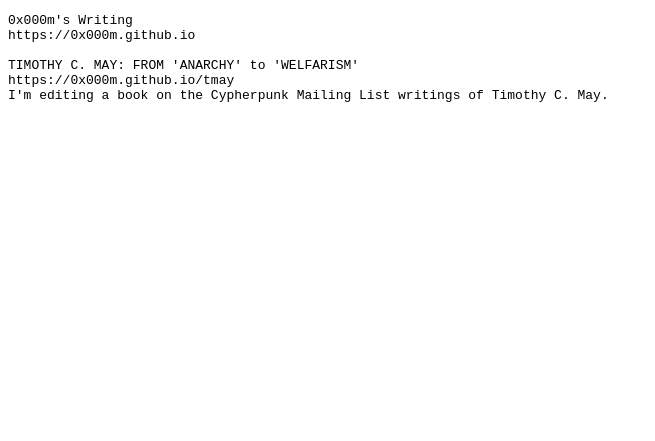
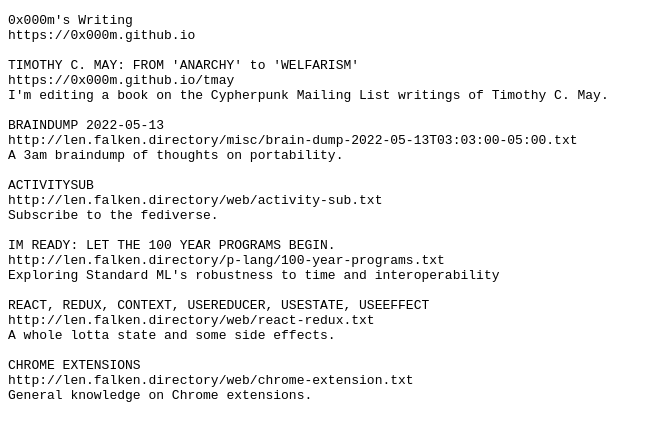
Before and after one commit to 0x000m/0x000m.github.io, a Jekyll site: the page built from index.md, in a window 1280 px wide. Shown: the top 441 px of the page, without its empty margins (0-655 px from the left). Built offline with Jekyll 4.4.1, drawn with Linux system fonts in a browser that asks for light colours.

Commit message:
Update index.md

````diff
--- a/index.md
+++ b/index.md
@@ -9,4 +9,24 @@
 TIMOTHY C. MAY: FROM 'ANARCHY' to 'WELFARISM'
 https://0x000m.github.io/tmay
 I'm editing a book on the Cypherpunk Mailing List writings of Timothy C. May.
+
+BRAINDUMP 2022-05-13
+http://len.falken.directory/misc/brain-dump-2022-05-13T03:03:00-05:00.txt
+A 3am braindump of thoughts on portability.
+
+ACTIVITYSUB
+http://len.falken.directory/web/activity-sub.txt
+Subscribe to the fediverse.
+
+IM READY: LET THE 100 YEAR PROGRAMS BEGIN.
+http://len.falken.directory/p-lang/100-year-programs.txt
+Exploring Standard ML's robustness to time and interoperability
+
+REACT, REDUX, CONTEXT, USEREDUCER, USESTATE, USEEFFECT
+http://len.falken.directory/web/react-redux.txt
+A whole lotta state and some side effects.
+
+CHROME EXTENSIONS
+http://len.falken.directory/web/chrome-extension.txt
+General knowledge on Chrome extensions.
 ```
````
